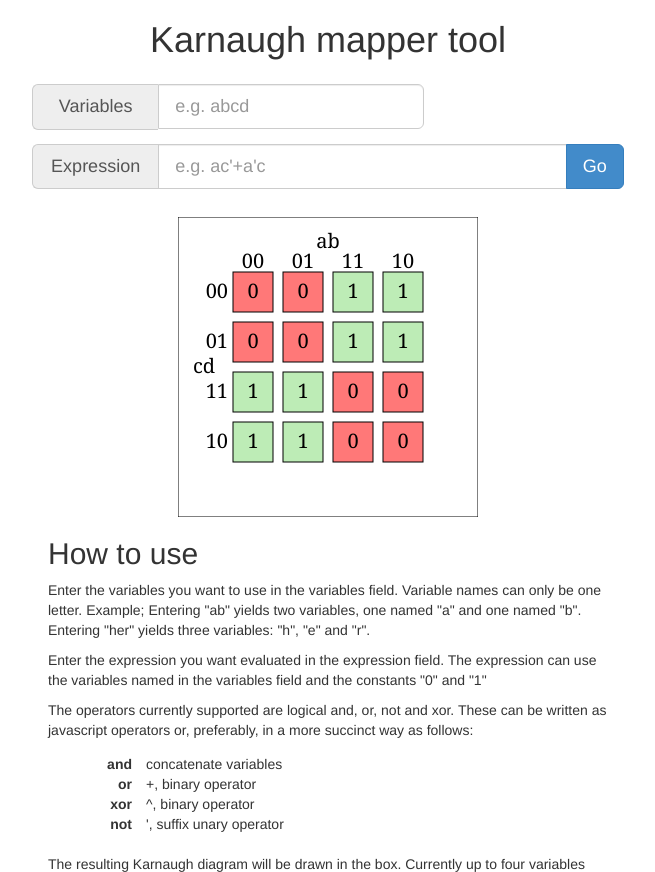
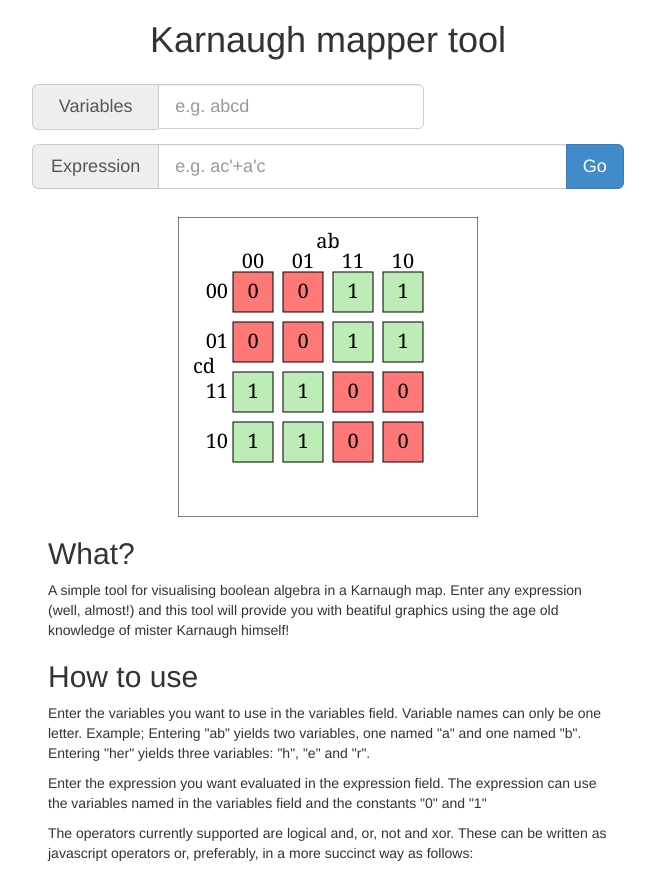
Before and after one commit to ashlaban/karnaughMap, a plain HTML site: page index.html in a window 1280 px wide. Shown: the top 872 px of the page, without its empty margins (312-967 px from the left). Drawn offline with Linux system fonts and the light colour scheme.

Commit message:
Fix preview image again

```diff
--- a/index.html
+++ b/index.html
@@ -78,6 +78,8 @@
 		</div>
 
 		<div>
+			<h2>What?</h2>
+			<p>A simple tool for visualising boolean algebra in a Karnaugh map. Enter any expression (well, almost!) and this tool will provide you with beatiful graphics using the age old knowledge of mister Karnaugh himself!</p>
 			<h2>How to use</h2>
 			<p>Enter the variables you want to use in the variables field. Variable names can only be one letter. Example; Entering "ab" yields two variables, one named "a" and one named "b". Entering "her" yields three variables: "h", "e" and "r".</p>
 			<p>Enter the expression you want evaluated in the <emph>expression</emph> field. The expression can use the variables named in the <emph>variables</emph> field and the constants "0" and "1"
```
Also changed, not shown: preview.png.
